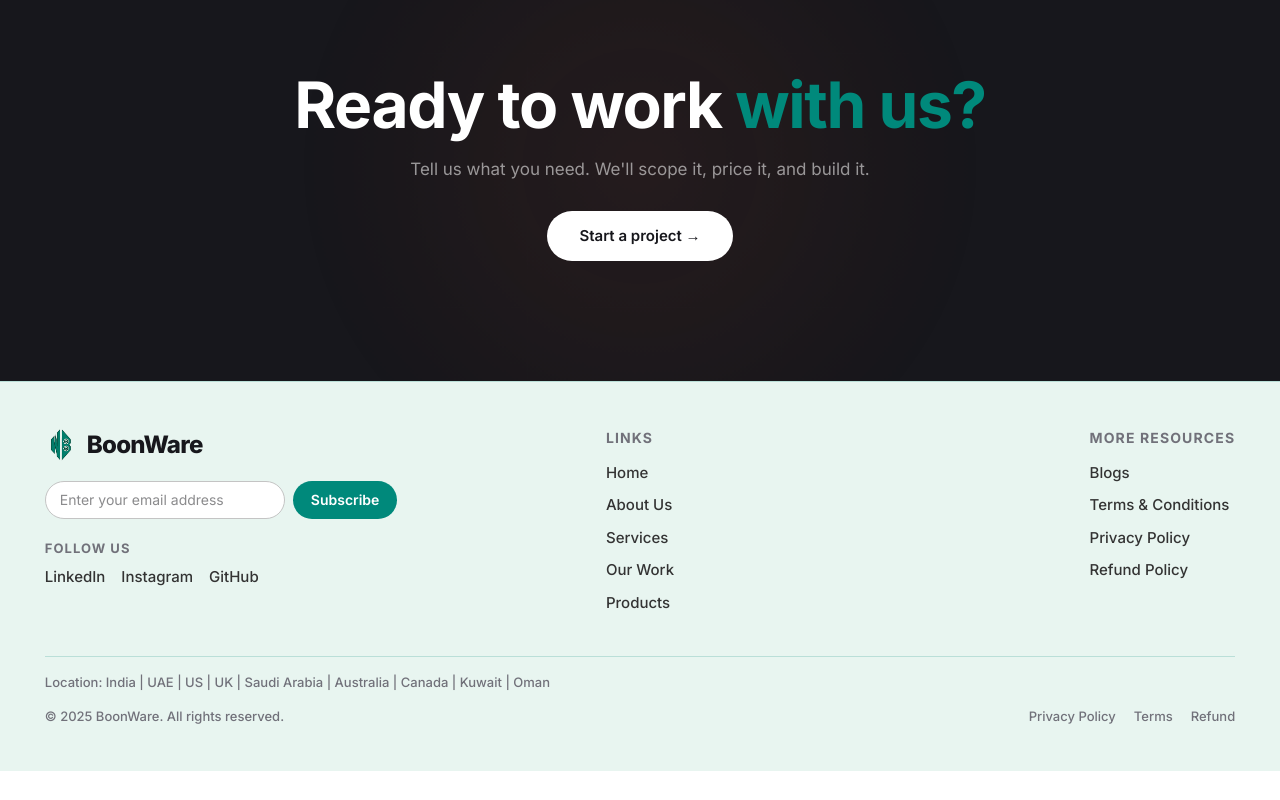
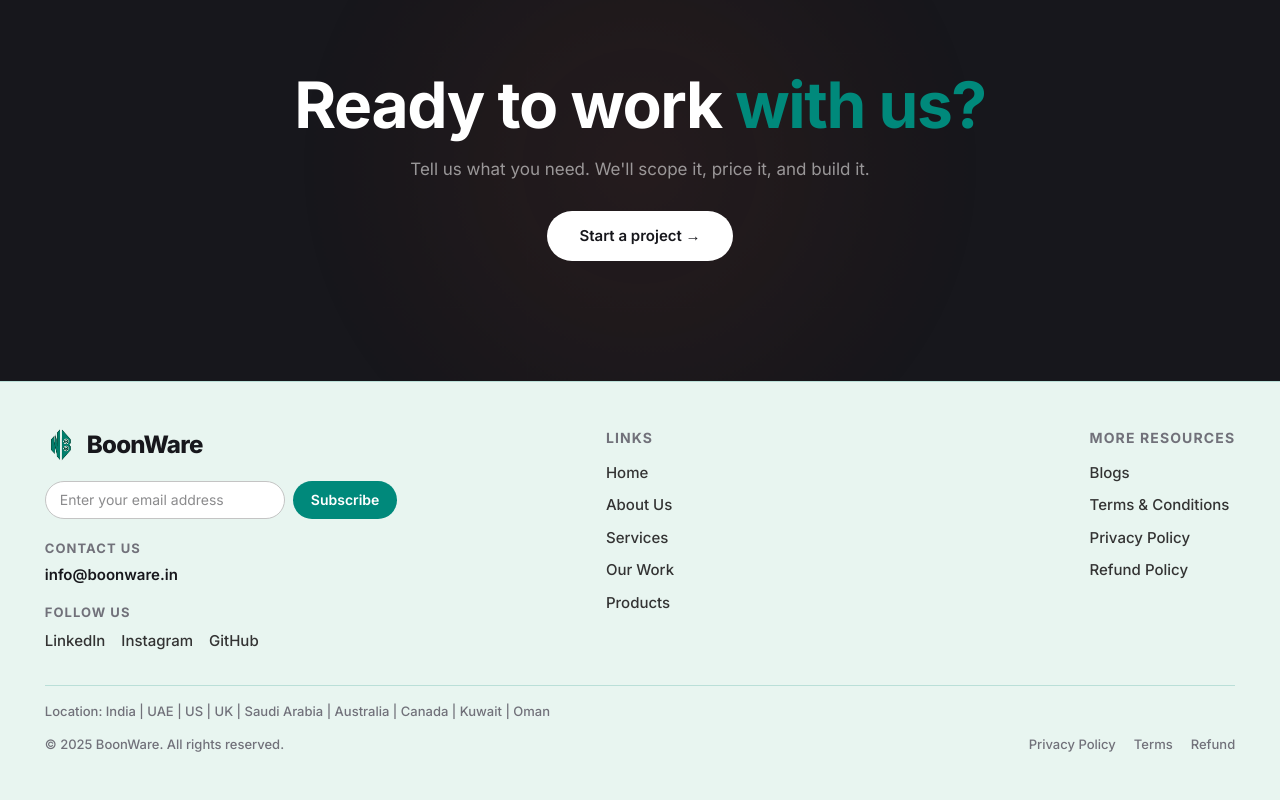
Before and after one commit to mikey21-web/boonware, a Next.js app: page / in a window 1280 px wide. Shown: the part 5596-6396 px from the top of the page. Before the commit the page ends 6367 px from the top, so only its background shows below. Built offline with nearby package versions, Linux system fonts and the light colour scheme.

Commit message:
Add info@boonware.in contact text to Footer left column

```diff
--- a/src/components/Footer.tsx
+++ b/src/components/Footer.tsx
@@ -45,6 +45,14 @@ export function Footer() {
                 onMouseLeave={e => { e.currentTarget.style.background = "#00897B"; }}
               >Subscribe</button>
             </form>
+
+            <div style={{ marginBottom: 16 }}>
+              <div style={{ fontSize: 13, color: "#71717a", letterSpacing: "0.08em", textTransform: "uppercase", fontWeight: 700, marginBottom: 4 }}>Contact Us</div>
+              <a href="mailto:info@boonware.in" style={{ fontSize: 15, color: "#17171c", fontWeight: 600, textDecoration: "none", transition: "color 0.2s" }}
+                onMouseEnter={e => (e.currentTarget.style.color = "#00897B")}
+                onMouseLeave={e => (e.currentTarget.style.color = "#17171c")}
+              >info@boonware.in</a>
+            </div>
 
             <div>
               <div style={{ fontSize: 13, color: "#71717a", letterSpacing: "0.08em", textTransform: "uppercase", fontWeight: 700, marginBottom: 8 }}>Follow us</div>
```
